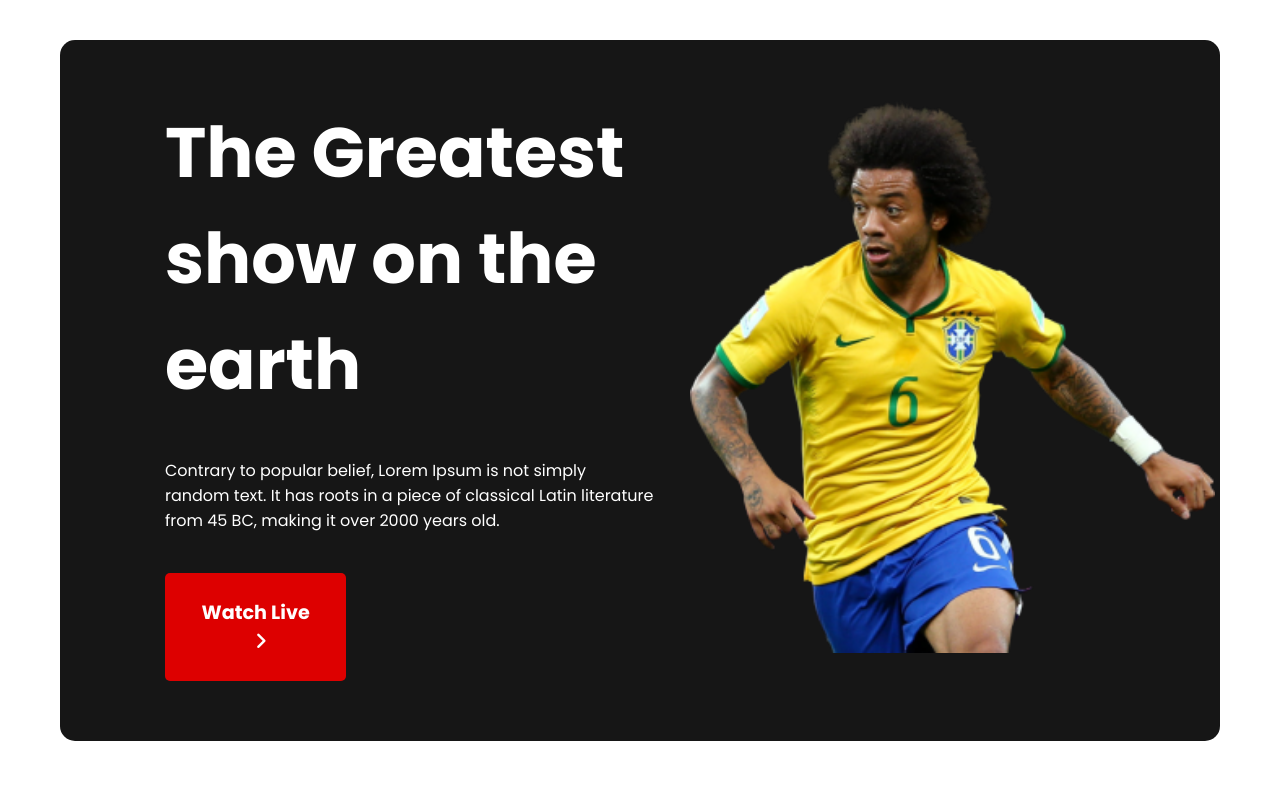
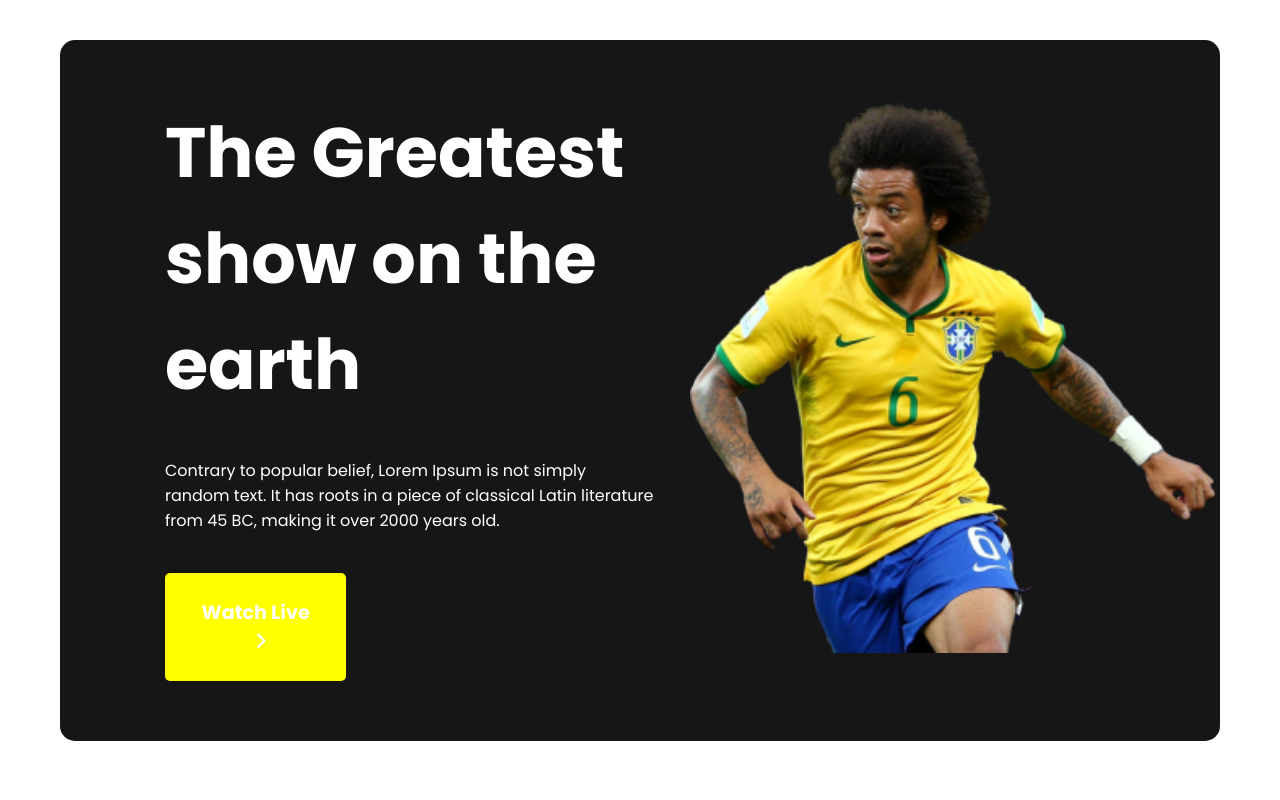
Before and after one commit to nurulcse7/world-cup, a plain HTML site: page index.html in a window 1280 px wide. In both pictures the pointer is over the link "Watch Live". Shown: the top 800 px of the page. Drawn offline with Linux system fonts and the light colour scheme.

Commit message:
transition added at banner button

```diff
--- a/style.css
+++ b/style.css
@@ -44,9 +44,12 @@ body {
     color: white;
     font-size: larger;
     font-weight: 700;
-
+    transition: background-color 2s ease;
 }
 
+.anchor-button:hover {
+    background-color: yellow;
+}
 
 .fa-angle-right {
     margin-left: 10px;
```
